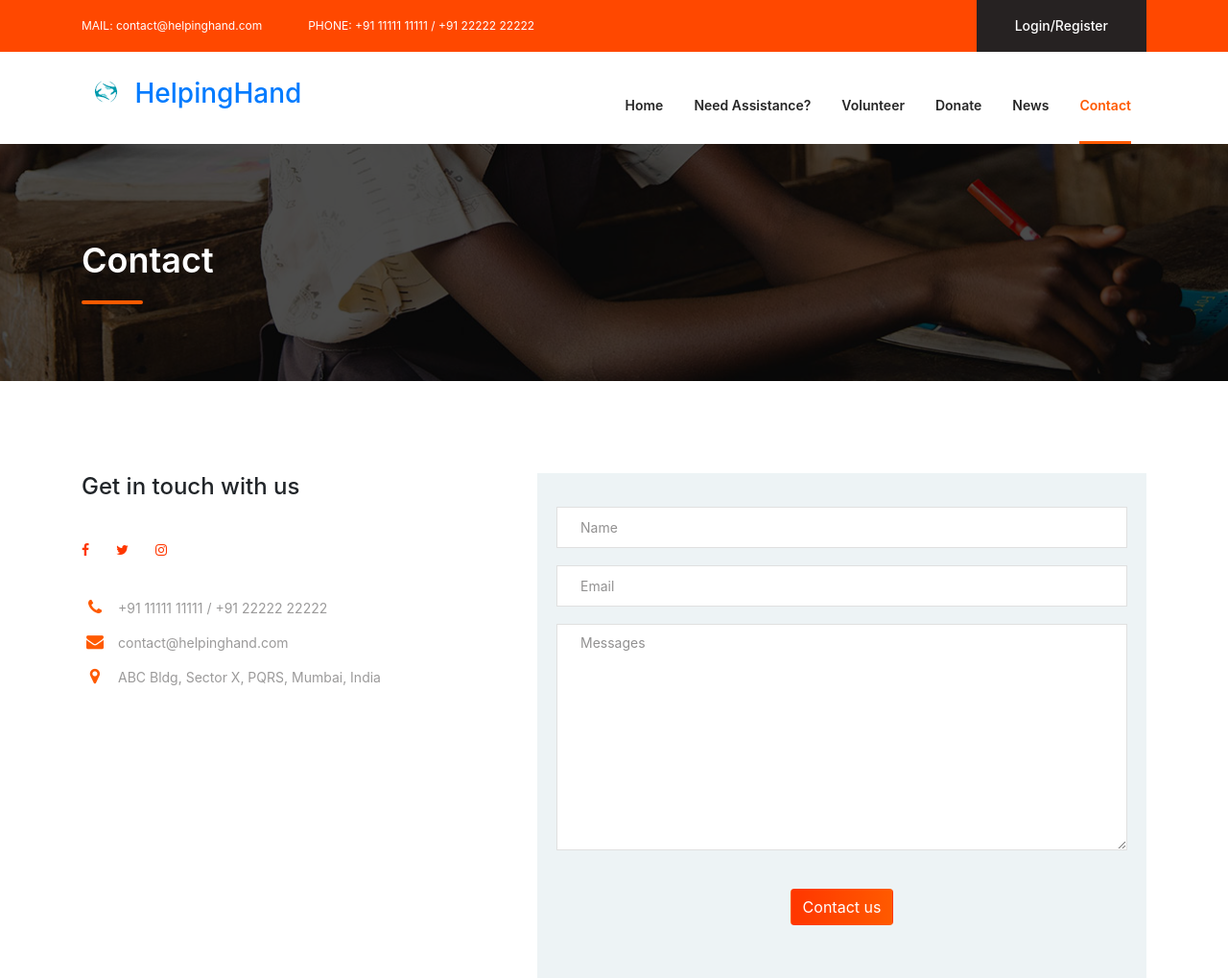
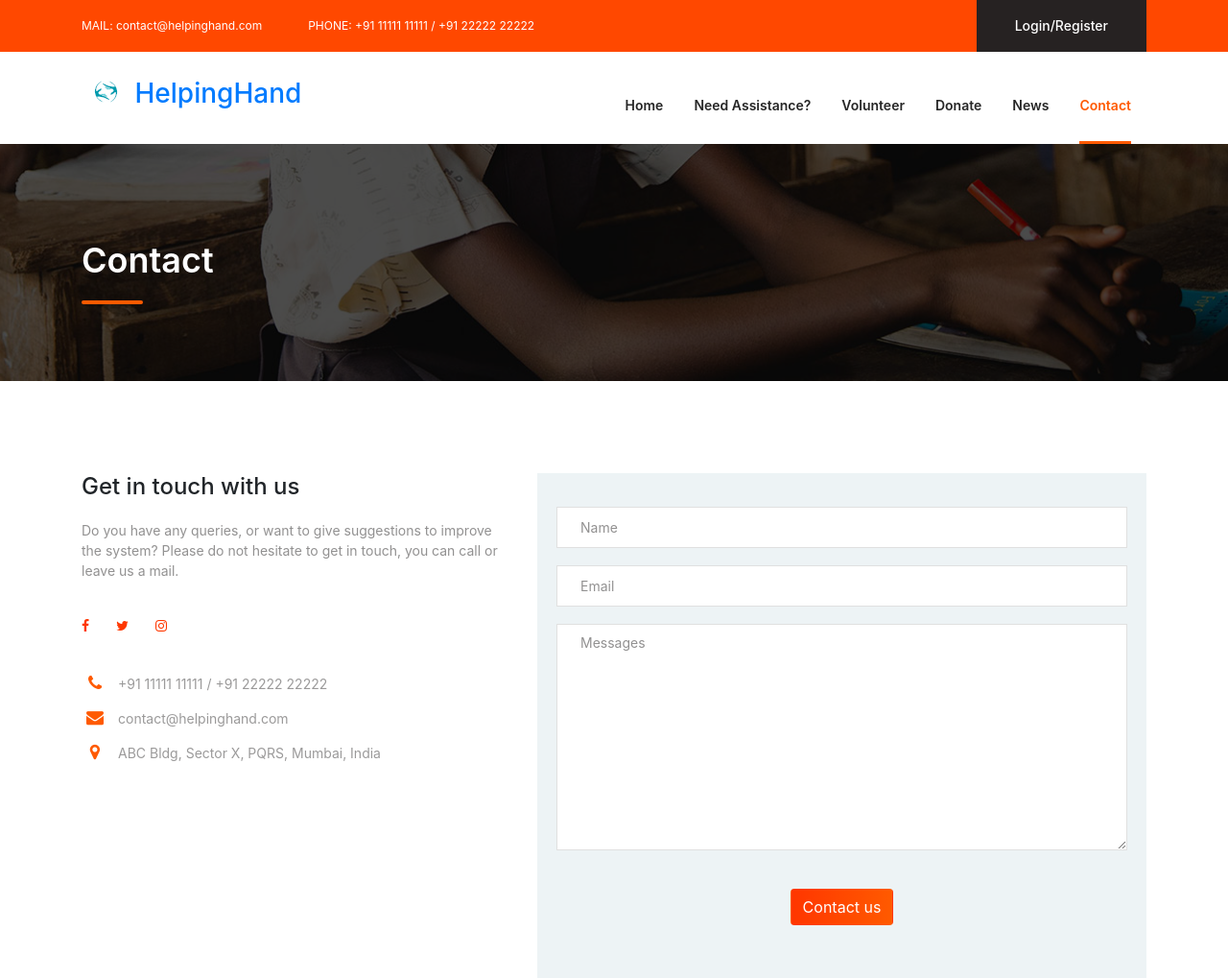
Before and after one commit to tezansahu/HelpingHand, a website with bundled scripts: page client/contact.html in a window 1280 px wide. Shown: the top 1019 px of the page at 96% size. Built offline with nearby package versions, Linux system fonts and the light colour scheme.

Commit message:
Update contact.html

```diff
--- a/client/contact.html
+++ b/client/contact.html
@@ -101,7 +101,7 @@
                     <div class="entry-content">
                         <h2>Get in touch with us</h2>
 
-                        <p></p>
+                        <p>Do you have any queries, or want to give suggestions to improve the system? Please do not hesitate to get in touch, you can call or leave us a mail.</p>
 
                         <ul class="contact-social d-flex flex-wrap align-items-center">
 
```
